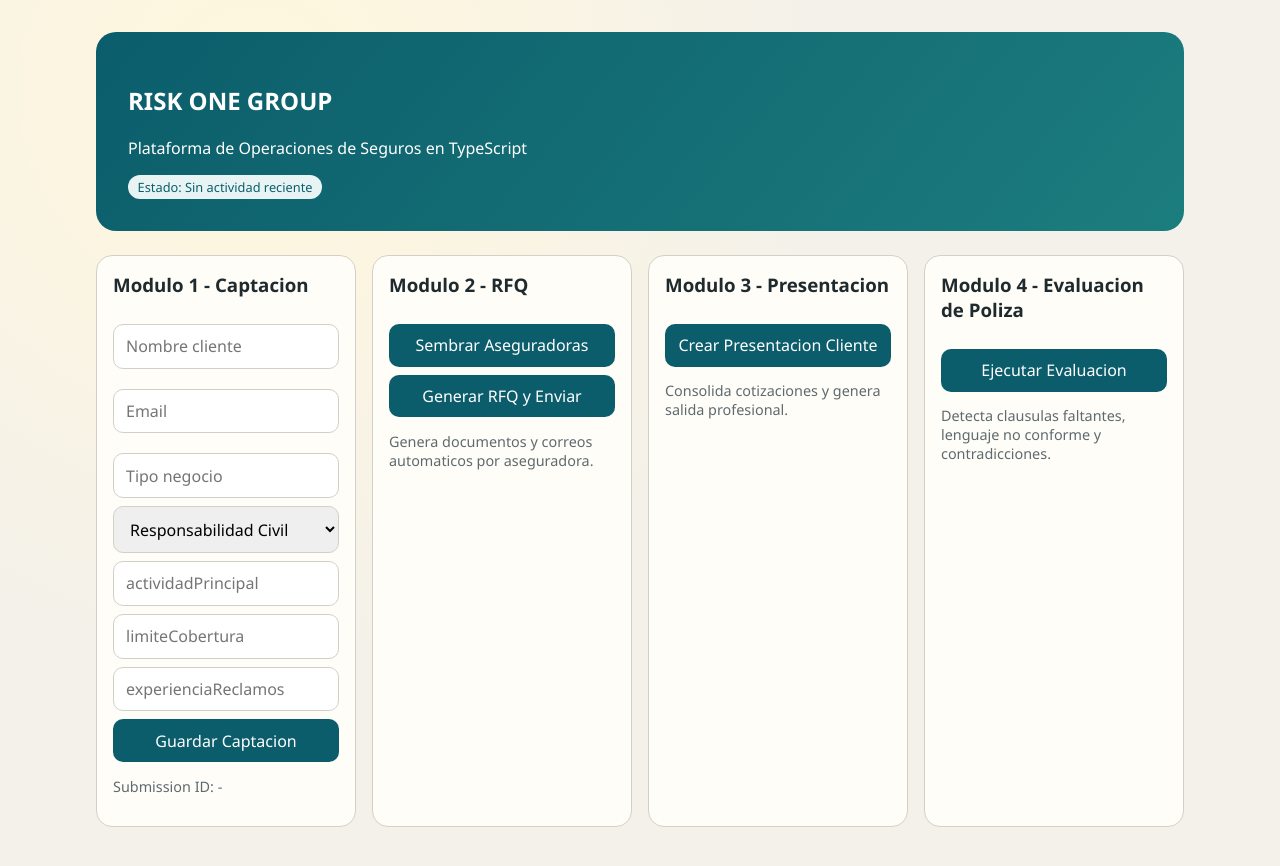
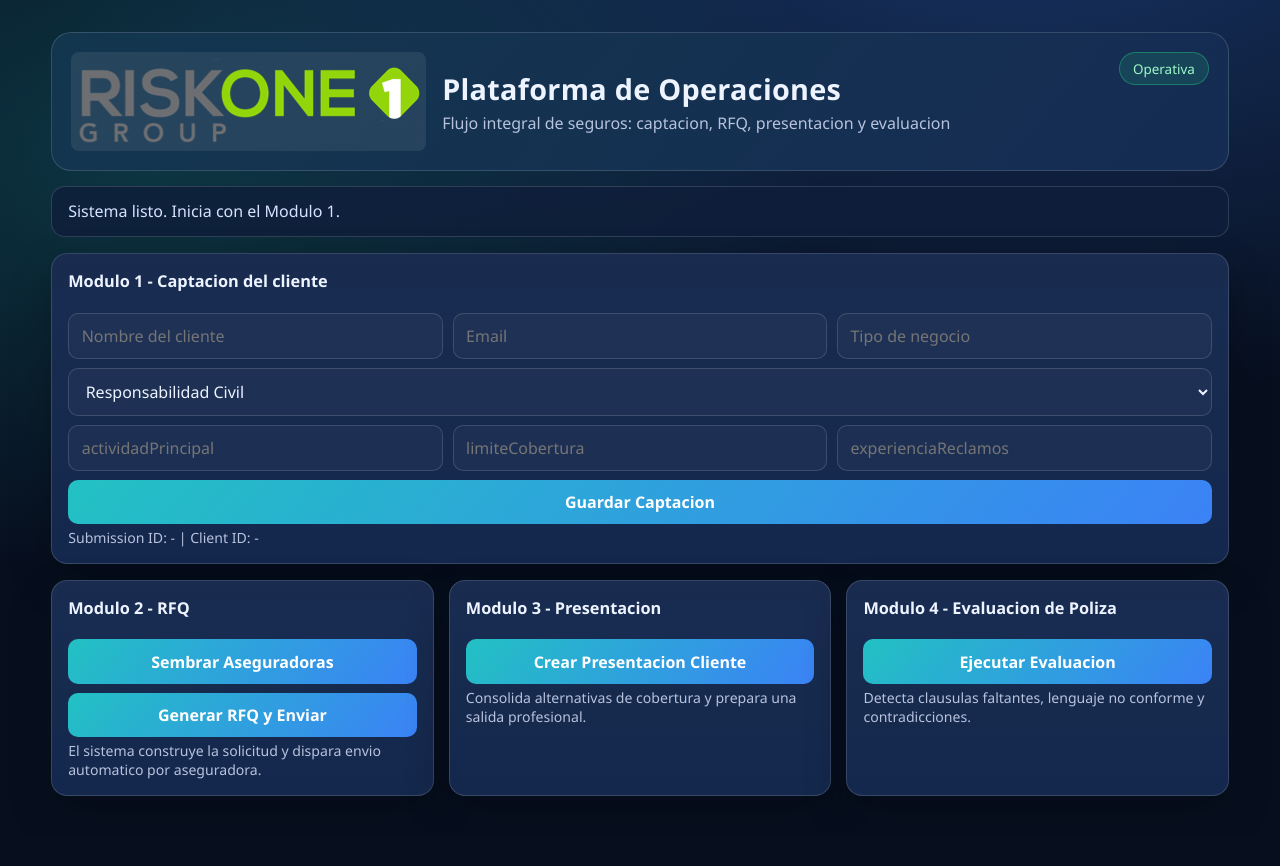
Before and after one commit to wkreative/risk-one-group-platform, a Next.js app in the folder apps/web/: page / in a window 1280 px wide. Shown: the top 866 px of the page. After the commit the page ends 836 px from the top, so only its background shows below. Built offline with nearby package versions, Linux system fonts and the light colour scheme; no server answers.

Commit message:
feat: modernize UI, add logo, and harden frontend flow errors

```diff
--- a/apps/web/app/globals.css
+++ b/apps/web/app/globals.css
@@ -1,11 +1,14 @@
 :root {
-  --bg: #f4f1ea;
-  --surface: #fffdf7;
-  --ink: #1f2a2e;
-  --primary: #0b5d6b;
-  --accent: #dd7f2d;
-  --muted: #5e6a6f;
-  --line: #d4d0c7;
+  --bg: #070f1f;
+  --bg-soft: #0d1a33;
+  --surface: #101f3b;
+  --surface-2: #14284d;
+  --text: #edf3ff;
+  --muted: #b7c2dd;
+  --primary: #22c1c3;
+  --primary-2: #3b82f6;
+  --line: rgba(255, 255, 255, 0.14);
+  --ok: #24d17e;
 }
 
 * {
@@ -14,74 +17,163 @@
 
 body {
   margin: 0;
-  font-family: "IBM Plex Sans", "Segoe UI", sans-serif;
-  color: var(--ink);
-  background: radial-gradient(circle at 20% 10%, #fff7dd 0%, transparent 45%), var(--bg);
+  color: var(--text);
+  font-family: "Manrope", "Segoe UI", sans-serif;
+  background:
+    radial-gradient(1000px 480px at 80% -10%, rgba(59, 130, 246, 0.3), transparent),
+    radial-gradient(680px 420px at 12% 18%, rgba(34, 193, 195, 0.22), transparent),
+    var(--bg);
+}
+
+.shell {
+  min-height: 100vh;
 }
 
 .container {
-  max-width: 1120px;
+  width: min(1180px, 92vw);
   margin: 0 auto;
-  padding: 2rem 1rem 4rem;
 }
 
 .hero {
-  background: linear-gradient(130deg, #0b5d6b, #1c7d7e);
-  border-radius: 20px;
-  padding: 2rem;
-  color: #fff;
+  padding-top: 2rem;
 }
 
-.grid {
-  margin-top: 1.5rem;
-  display: grid;
+.heroTop {
+  display: flex;
+  justify-content: space-between;
   gap: 1rem;
-  grid-template-columns: repeat(auto-fit, minmax(260px, 1fr));
+  padding: 1.2rem;
+  border: 1px solid var(--line);
+  border-radius: 20px;
+  background: linear-gradient(130deg, rgba(34, 193, 195, 0.14), rgba(59, 130, 246, 0.13)), var(--surface);
+  backdrop-filter: blur(8px);
 }
 
-.card {
-  background: var(--surface);
+.brand {
+  display: flex;
+  gap: 1rem;
+  align-items: center;
+}
+
+.logo {
+  width: auto;
+  height: auto;
+  border-radius: 8px;
+  background: rgba(255, 255, 255, 0.08);
+  padding: 0.4rem;
+}
+
+h1 {
+  margin: 0;
+  font-size: clamp(1.15rem, 2.8vw, 1.8rem);
+  letter-spacing: 0.01em;
+}
+
+p {
+  margin: 0.25rem 0 0;
+  color: var(--muted);
+}
+
+.pill {
+  align-self: flex-start;
+  background: rgba(36, 209, 126, 0.14);
+  color: #9ef8ca;
+  border: 1px solid rgba(36, 209, 126, 0.4);
+  border-radius: 999px;
+  padding: 0.4rem 0.8rem;
+  font-size: 0.84rem;
+}
+
+.status {
+  margin-top: 0.9rem;
+  border-radius: 14px;
+  border: 1px solid var(--line);
+  background: rgba(16, 31, 59, 0.85);
+  padding: 0.85rem 1rem;
+  color: #d7e2ff;
+}
+
+.layout {
+  display: grid;
+  grid-template-columns: repeat(12, 1fr);
+  gap: 0.95rem;
+  padding: 1rem 0 2.5rem;
+}
+
+.panel {
+  grid-column: span 4;
   border: 1px solid var(--line);
   border-radius: 16px;
   padding: 1rem;
+  background: linear-gradient(180deg, rgba(255, 255, 255, 0.02), rgba(255, 255, 255, 0)), var(--surface-2);
+  box-shadow: 0 18px 42px rgba(0, 0, 0, 0.28);
 }
 
-.card h3 {
-  margin-top: 0;
+.panelWide {
+  grid-column: span 12;
 }
 
-.badge {
-  display: inline-block;
-  background: #e8f4f4;
-  color: var(--primary);
-  padding: 0.2rem 0.6rem;
-  border-radius: 999px;
-  font-size: 0.8rem;
-}
-
-input, textarea, select, button {
-  width: 100%;
-  padding: 0.65rem 0.75rem;
-  border-radius: 10px;
-  border: 1px solid var(--line);
-  margin-top: 0.5rem;
-  font: inherit;
-}
-
-button {
-  cursor: pointer;
-  background: var(--primary);
-  color: #fff;
-  border: none;
+.panel h3 {
+  margin: 0 0 0.75rem;
+  font-size: 1.02rem;
 }
 
 .row {
   display: grid;
-  gap: 0.75rem;
-  grid-template-columns: repeat(auto-fit, minmax(180px, 1fr));
+  grid-template-columns: repeat(auto-fit, minmax(170px, 1fr));
+  gap: 0.6rem;
+}
+
+input,
+select,
+button {
+  width: 100%;
+  margin-top: 0.55rem;
+  border-radius: 10px;
+  border: 1px solid var(--line);
+  padding: 0.7rem 0.78rem;
+  font: inherit;
+}
+
+input,
+select {
+  color: var(--text);
+  background: rgba(255, 255, 255, 0.03);
+}
+
+button {
+  background: linear-gradient(130deg, var(--primary), var(--primary-2));
+  border: none;
+  color: white;
+  font-weight: 700;
+  transition: transform 0.15s ease, opacity 0.15s ease;
+  cursor: pointer;
+}
+
+button:hover {
+  transform: translateY(-1px);
+}
+
+button:disabled {
+  opacity: 0.55;
+  cursor: not-allowed;
 }
 
 .small {
   color: var(--muted);
-  font-size: 0.9rem;
+  font-size: 0.88rem;
 }
+
+@media (max-width: 960px) {
+  .panel {
+    grid-column: span 12;
+  }
+
+  .heroTop {
+    flex-direction: column;
+  }
+
+  .pill {
+    align-self: flex-start;
+  }
+}
--- a/apps/web/app/page.tsx
+++ b/apps/web/app/page.tsx
@@ -1,6 +1,7 @@
 "use client";
 
-import { useMemo, useState } from "react";
+import Image from "next/image";
+import { useEffect, useMemo, useState } from "react";
 
 const apiUrl = process.env.NEXT_PUBLIC_API_URL ?? "";
 
@@ -12,6 +13,7 @@ type SubmissionPayload = {
 
 export default function HomePage() {
   const [message, setMessage] = useState("Sin actividad reciente");
+  const [isLoading, setIsLoading] = useState(false);
   const [form, setForm] = useState<SubmissionPayload>({
     client: { name: "", email: "", businessType: "" },
     policyType: "Responsabilidad Civil",
@@ -30,64 +32,112 @@ export default function HomePage() {
     return ["actividadPrincipal", "limiteCobertura", "experienciaReclamos"];
   }, [form.policyType]);
 
+  useEffect(() => {
+    safeRequest<{ ok: boolean }>("/api/health")
+      .then(() => setMessage("Sistema listo. Inicia con el Modulo 1."))
+      .catch(() => setMessage("API no disponible. Revisa variables DATABASE_URL y despliegue."));
+  }, []);
+
+  async function safeRequest<T>(path: string, init?: RequestInit): Promise<T> {
+    const response = await fetch(`${apiUrl}${path}`, init);
+    const isJson = response.headers.get("content-type")?.includes("application/json");
+    const payload = isJson ? await response.json() : null;
+
+    if (!response.ok) {
+      const details = payload && typeof payload === "object" && "error" in payload ? JSON.stringify(payload.error) : response.statusText;
+      throw new Error(details || "Error inesperado");
+    }
+
+    return payload as T;
+  }
+
+  function requireSubmission() {
+    if (!submissionId) {
+      setMessage("Primero debes completar el Modulo 1 para crear un submission.");
+      return false;
+    }
+    return true;
+  }
+
   async function createSubmission() {
-    const response = await fetch(`${apiUrl}/api/submissions`, {
+    setIsLoading(true);
+    try {
+      const data = await safeRequest<{ id: string; clientId: string; client: { name: string } }>("/api/submissions", {
         method: "POST",
         headers: { "Content-Type": "application/json" },
         body: JSON.stringify(form)
       });
-    const data = await response.json();
-    if (!response.ok) {
-      setMessage(`Error en captacion: ${JSON.stringify(data.error)}`);
-      return;
-    }
       setSubmissionId(data.id);
       setClientId(data.clientId);
       setMessage(`Captacion completada para ${data.client.name} (${data.id})`);
+    } catch (error) {
+      setMessage(`Error en captacion: ${(error as Error).message}`);
+    } finally {
+      setIsLoading(false);
+    }
   }
 
   async function seedInsurers() {
-    const response = await fetch(`${apiUrl}/api/insurers/seed`, { method: "POST" });
-    if (!response.ok) {
-      setMessage("No se pudieron sembrar aseguradoras");
-      return;
+    setIsLoading(true);
+    try {
+      await safeRequest("/api/insurers/seed", { method: "POST" });
+      setMessage("Aseguradoras semilla listas");
+    } catch (error) {
+      setMessage(`No se pudieron sembrar aseguradoras: ${(error as Error).message}`);
+    } finally {
+      setIsLoading(false);
     }
-    setMessage("Aseguradoras semilla listas");
   }
 
   async function generateRfqs() {
-    const listResponse = await fetch(`${apiUrl}/api/insurers`);
-    const insurers = await listResponse.json();
+    if (!requireSubmission()) return;
+    setIsLoading(true);
+    try {
+      const insurers = await safeRequest<Array<{ id: string }>>("/api/insurers");
+      if (insurers.length === 0) {
+        setMessage("No hay aseguradoras cargadas. Usa primero 'Sembrar Aseguradoras'.");
+        return;
+      }
 
-    const response = await fetch(`${apiUrl}/api/rfqs/generate`, {
+      await safeRequest("/api/rfqs/generate", {
         method: "POST",
         headers: { "Content-Type": "application/json" },
-      body: JSON.stringify({ submissionId, insurerIds: insurers.map((i: { id: string }) => i.id) })
+        body: JSON.stringify({ submissionId, insurerIds: insurers.map((i) => i.id) })
       });
 
-    if (!response.ok) {
-      setMessage("No se pudo generar RFQ. Verifica submission e insurers.");
-      return;
+      setMessage("RFQ generado y correos despachados (si SMTP esta configurado)");
+    } catch (error) {
+      setMessage(`No se pudo generar RFQ: ${(error as Error).message}`);
+    } finally {
+      setIsLoading(false);
     }
-    setMessage("RFQ generado y correos despachados (si SMTP configurado)");
   }
 
   async function generatePresentation() {
-    const response = await fetch(`${apiUrl}/api/presentations`, {
+    if (!clientId) {
+      setMessage("Primero debes crear una captacion valida para obtener clientId.");
+      return;
+    }
+    setIsLoading(true);
+    try {
+      await safeRequest("/api/presentations", {
         method: "POST",
         headers: { "Content-Type": "application/json" },
         body: JSON.stringify({ clientId, title: `Presentacion ${new Date().toLocaleDateString("es")}` })
       });
-
-    if (!response.ok) {
-      setMessage("No se pudo generar presentacion");
-      return;
+      setMessage("Presentacion generada para cliente");
+    } catch (error) {
+      setMessage(`No se pudo generar presentacion: ${(error as Error).message}`);
+    } finally {
+      setIsLoading(false);
     }
-    setMessage("Presentacion generada para cliente");
   }
 
   async function runPolicyEvaluation() {
-    const response = await fetch(`${apiUrl}/api/policy-evaluations`, {
+    if (!requireSubmission()) return;
+    setIsLoading(true);
+    try {
+      const data = await safeRequest<{ id: string }>("/api/policy-evaluations", {
         method: "POST",
         headers: { "Content-Type": "application/json" },
         body: JSON.stringify({
@@ -97,36 +147,44 @@ export default function HomePage() {
           requestedClauses: ["limitecobertura", "actividadprincipal", "cobertura internacional"]
         })
       });
-
-    if (!response.ok) {
-      setMessage("No se pudo evaluar poliza emitida");
-      return;
+      setMessage(`Evaluacion completada: review ${data.id}`);
+    } catch (error) {
+      setMessage(`No se pudo evaluar poliza emitida: ${(error as Error).message}`);
+    } finally {
+      setIsLoading(false);
     }
-    const data = await response.json();
-    setMessage(`Evaluacion completada: review ${data.id}`);
   }
 
   return (
-    <main className="container">
-      <section className="hero">
-        <h1>RISK ONE GROUP</h1>
-        <p>Plataforma de Operaciones de Seguros en TypeScript</p>
-        <span className="badge">Estado: {message}</span>
+    <main className="shell">
+      <section className="hero container">
+        <div className="heroTop">
+          <div className="brand">
+            <Image src="/RiskOne-logo1.png" alt="Risk One Group" width={170} height={48} priority className="logo" />
+            <div>
+              <h1>Plataforma de Operaciones</h1>
+              <p>Flujo integral de seguros: captacion, RFQ, presentacion y evaluacion</p>
+            </div>
+          </div>
+          <div className="pill">{isLoading ? "Procesando..." : "Operativa"}</div>
+        </div>
+        <div className="status">{message}</div>
       </section>
 
-      <section className="grid">
-        <article className="card">
-          <h3>Modulo 1 - Captacion</h3>
+      <section className="container layout">
+        <article className="panel panelWide">
+          <h3>Modulo 1 - Captacion del cliente</h3>
           <div className="row">
-            <input placeholder="Nombre cliente" onChange={(e) => setForm((v) => ({ ...v, client: { ...v.client, name: e.target.value } }))} />
-            <input placeholder="Email" onChange={(e) => setForm((v) => ({ ...v, client: { ...v.client, email: e.target.value } }))} />
-            <input placeholder="Tipo negocio" onChange={(e) => setForm((v) => ({ ...v, client: { ...v.client, businessType: e.target.value } }))} />
+            <input placeholder="Nombre del cliente" onChange={(e) => setForm((v) => ({ ...v, client: { ...v.client, name: e.target.value } }))} />
+            <input placeholder="Email" type="email" onChange={(e) => setForm((v) => ({ ...v, client: { ...v.client, email: e.target.value } }))} />
+            <input placeholder="Tipo de negocio" onChange={(e) => setForm((v) => ({ ...v, client: { ...v.client, businessType: e.target.value } }))} />
           </div>
           <select value={form.policyType} onChange={(e) => setForm((v) => ({ ...v, policyType: e.target.value }))}>
             <option>Responsabilidad Civil</option>
             <option>Propiedad</option>
             <option>Salud Corporativo</option>
           </select>
+          <div className="row">
             {dynamicFields.map((field) => (
               <input
                 key={field}
@@ -134,26 +192,27 @@ export default function HomePage() {
                 onChange={(e) => setForm((v) => ({ ...v, payload: { ...v.payload, [field]: e.target.value } }))}
               />
             ))}
-          <button onClick={createSubmission}>Guardar Captacion</button>
-          <p className="small">Submission ID: {submissionId || "-"}</p>
+          </div>
+          <button disabled={isLoading} onClick={createSubmission}>Guardar Captacion</button>
+          <p className="small">Submission ID: {submissionId || "-"} | Client ID: {clientId || "-"}</p>
         </article>
 
-        <article className="card">
+        <article className="panel">
           <h3>Modulo 2 - RFQ</h3>
-          <button onClick={seedInsurers}>Sembrar Aseguradoras</button>
-          <button onClick={generateRfqs}>Generar RFQ y Enviar</button>
-          <p className="small">Genera documentos y correos automaticos por aseguradora.</p>
+          <button disabled={isLoading} onClick={seedInsurers}>Sembrar Aseguradoras</button>
+          <button disabled={isLoading} onClick={generateRfqs}>Generar RFQ y Enviar</button>
+          <p className="small">El sistema construye la solicitud y dispara envio automatico por aseguradora.</p>
         </article>
 
-        <article className="card">
+        <article className="panel">
           <h3>Modulo 3 - Presentacion</h3>
-          <button onClick={generatePresentation}>Crear Presentacion Cliente</button>
-          <p className="small">Consolida cotizaciones y genera salida profesional.</p>
+          <button disabled={isLoading} onClick={generatePresentation}>Crear Presentacion Cliente</button>
+          <p className="small">Consolida alternativas de cobertura y prepara una salida profesional.</p>
         </article>
 
-        <article className="card">
+        <article className="panel">
           <h3>Modulo 4 - Evaluacion de Poliza</h3>
-          <button onClick={runPolicyEvaluation}>Ejecutar Evaluacion</button>
+          <button disabled={isLoading} onClick={runPolicyEvaluation}>Ejecutar Evaluacion</button>
           <p className="small">Detecta clausulas faltantes, lenguaje no conforme y contradicciones.</p>
         </article>
       </section>
```
Also changed, not shown: apps/web/public/RiskOne-logo1.png (added). Lines whose indentation alone changed are shown as unchanged.
